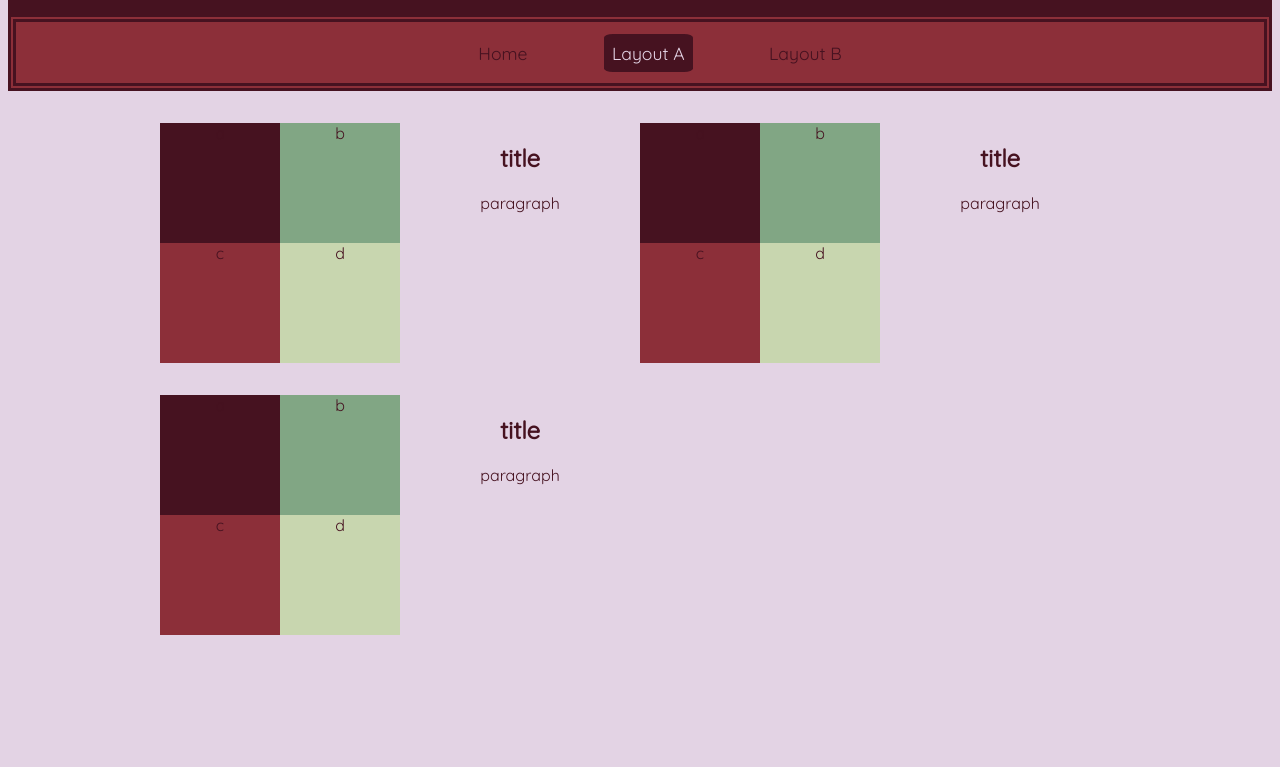
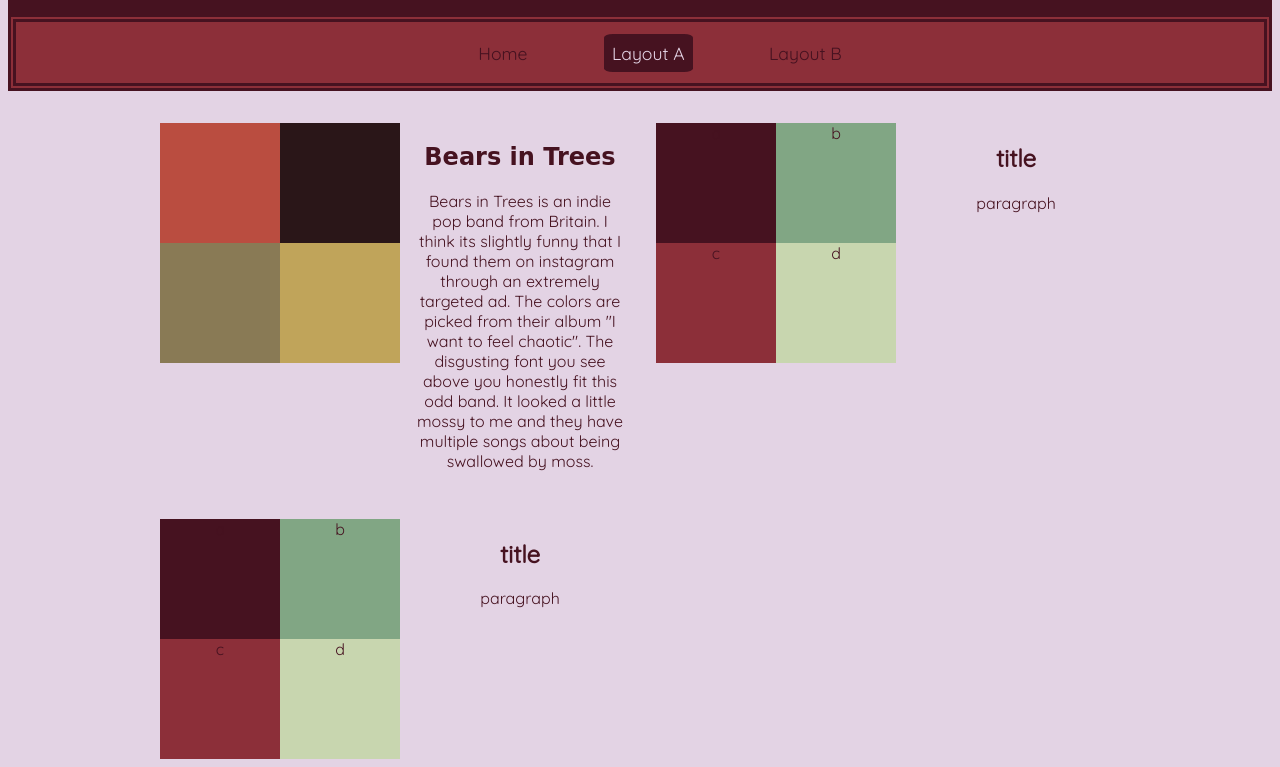
Before and after one commit to Grace0Hud/2021-finalproject, a plain HTML site: page layouta.html in a window 1280 px wide. Shown: the part 79-846 px from the top of the page. Before the commit the page ends 800 px from the top, so only its background shows below. Drawn offline with Linux system fonts and the light colour scheme; a web font is replaced by a local one.

Commit message:
bears in trees

```diff
--- a/layouta.html
+++ b/layouta.html
@@ -6,6 +6,7 @@
     <title>Minimalisim Expression | Home</title>
 
     <link href="https://fonts.googleapis.com/css2?family=Quicksand&display=swap" rel="stylesheet">
+    <link href="https://fonts.googleapis.com/css2?family=Rubik+Beastly&display=swap" rel="stylesheet">
     <script>
         $("a[href*='" + location.pathname + "']").addClass("current");
     </script>
@@ -21,17 +22,17 @@
             </ul>
         </nav>
     </header>
-    <main class = "layouta">
-        <section>
-            <div class = "colors">
-                <div id = "a">a</div>
-                <div id = "b">b</div>
-                <div id = "c">c</div>
-                <div id = "d">d</div>
+    <main class = "layouta" >
+        <section id = "bearsintrees">
+            <div class = "colors" >
+                <div id = "a"></div>
+                <div id = "b"></div>
+                <div id = "c"></div>
+                <div id = "d"></div>
             </div>
             <div class = "written">
-                <h2> title </h2>
-                <p>paragraph</p>
+                <h2> Bears in Trees </h2>
+                <p>Bears in Trees is an indie pop band from Britain. I think its slightly funny that I found them on instagram through an extremely targeted ad. The colors are picked from their album "I want to feel chaotic". The disgusting font you see above you honestly fit this odd band. It looked a little mossy to me and they have multiple songs about being swallowed by moss. </p>
             </div>
         </section>
         <section>
--- a/styles.css
+++ b/styles.css
@@ -34,6 +34,26 @@ body
 {
     font-family: 'Major Mono Display', monospace;
     color:#ffdfe6;
+}
+#bearsintrees .colors #a
+{
+    background-color: #ba4d40;
+}
+#bearsintrees .colors #b
+{
+    background-color: #2a1618;
+}
+#bearsintrees .colors #c
+{
+    background-color: #897a55;
+}
+#bearsintrees .colors #d
+{
+    background-color: #c0a45a;
+}
+#bearsintrees h2
+{
+    font-family: 'Rubik Beastly', cursive;
 }
 iframe
 {
@@ -217,19 +237,20 @@ div#d
         margin: auto;
         margin-top: 2rem;
         row-gap: 2rem;
+        column-gap: 2rem;
     }
     .layouta .colors
     {
         display: grid;
-        grid-template-columns: repeat(2, 1fr);
-        min-block-size: 15rem;
-        max-inline-size: 15rem;
+        grid-template-columns: repeat(2, 2fr);
+        inline-size: 15rem;
+        block-size: 15rem;
     }
     .layouta section
     {
         display: grid;
         grid-template-columns: repeat(2, 1fr);
-        column-gap: 0rem;
+        column-gap: 1rem;
     }
 }
 @media screen and (min-width:60rem)
```
